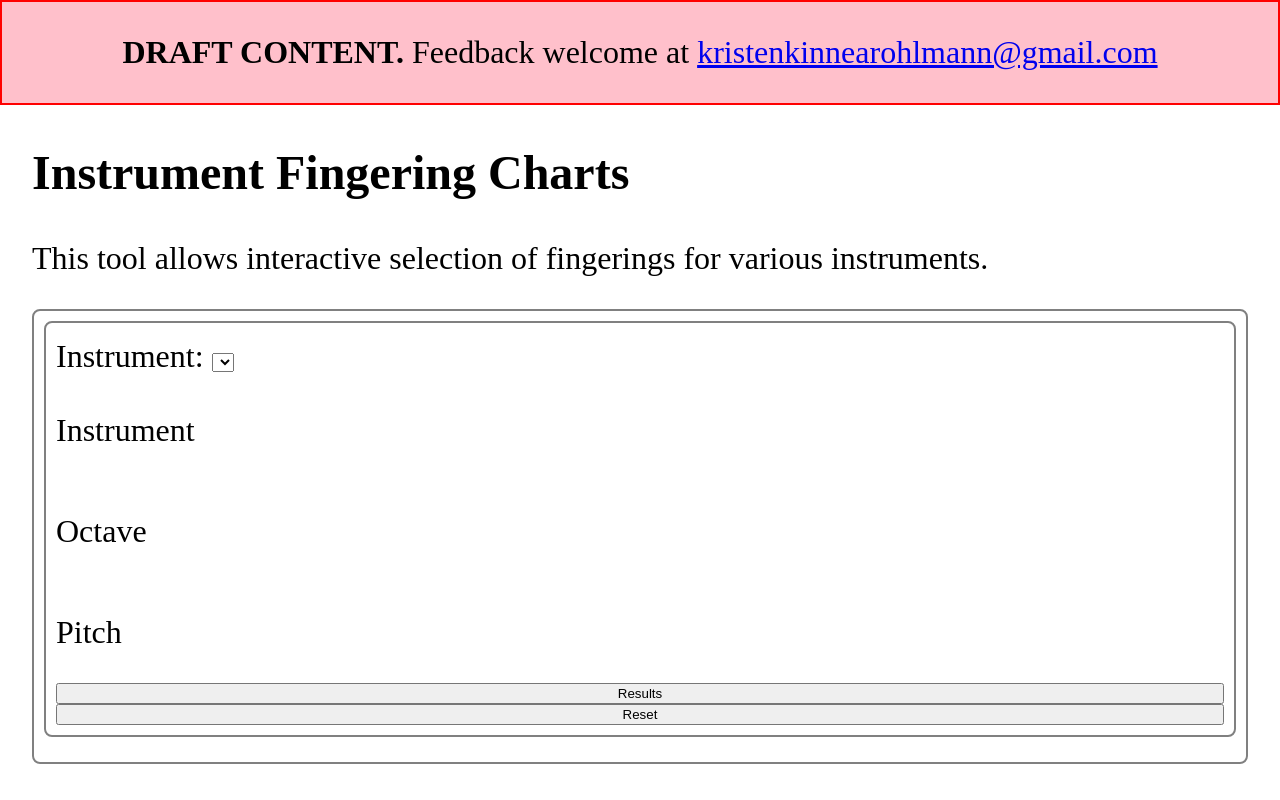
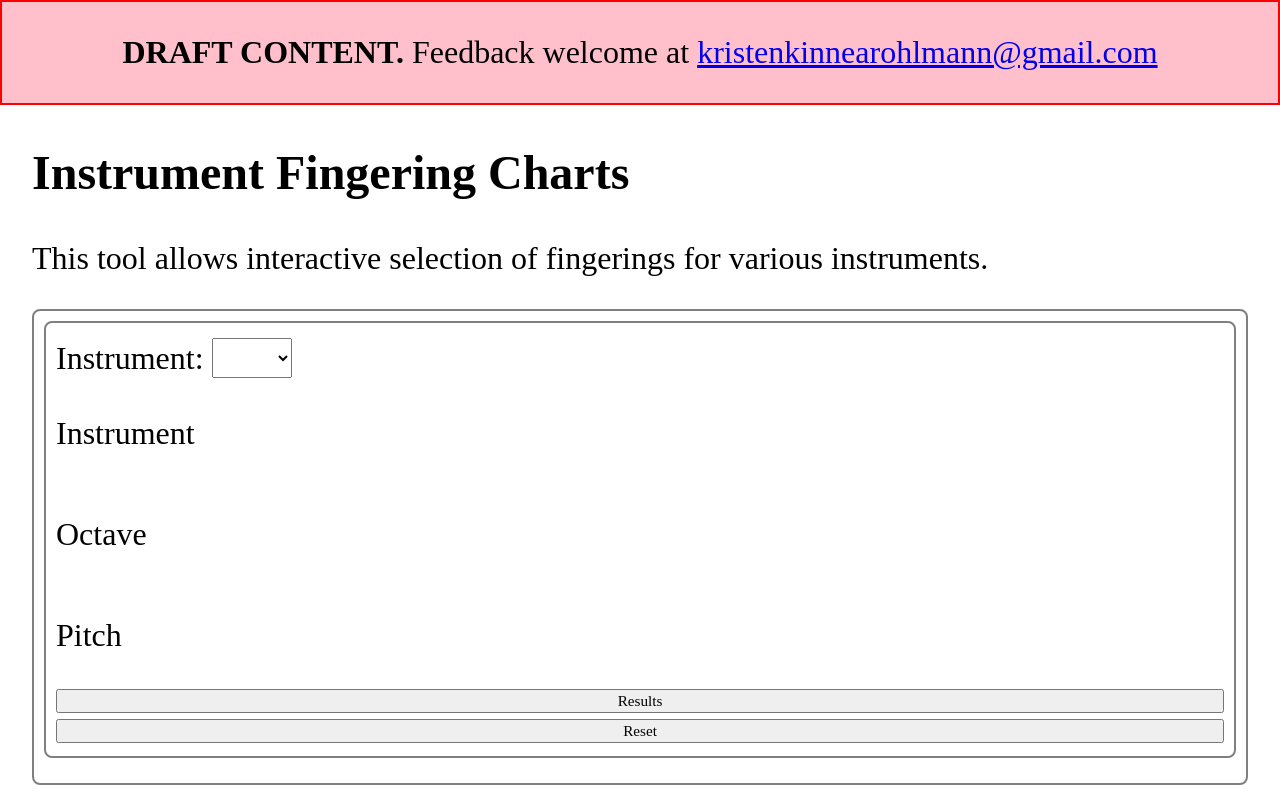
Before and after one commit to kristenkinnearohlmann/instrument-fingering-charts, a SvelteKit app: page / in a window 1280 px wide. Built offline with nearby package versions, Linux system fonts and the light colour scheme.

Commit message:
Add form style

```diff
--- a/src/components/SelectionForm.svelte
+++ b/src/components/SelectionForm.svelte
@@ -52,5 +52,17 @@
 				margin: 5px 0;
 			}
 		}
+
+		select {
+			font-family: inherit;
+			font-size: inherit;
+			width: 5rem;
+		}
+
+		button {
+			font-family: inherit;
+			font-size: 0.95rem;
+			margin: 3px 0;
+		}
 	}
 </style>
```
